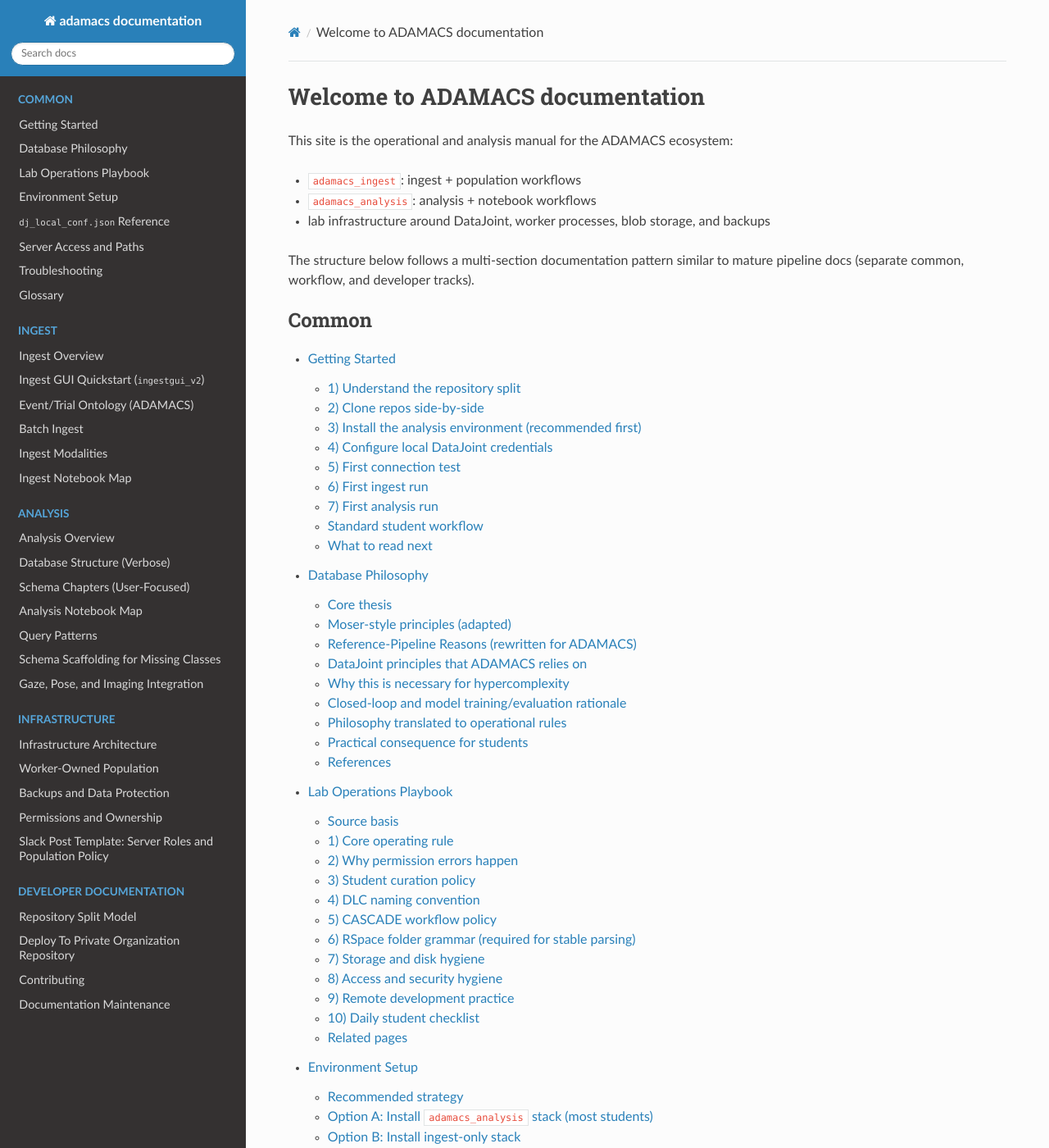
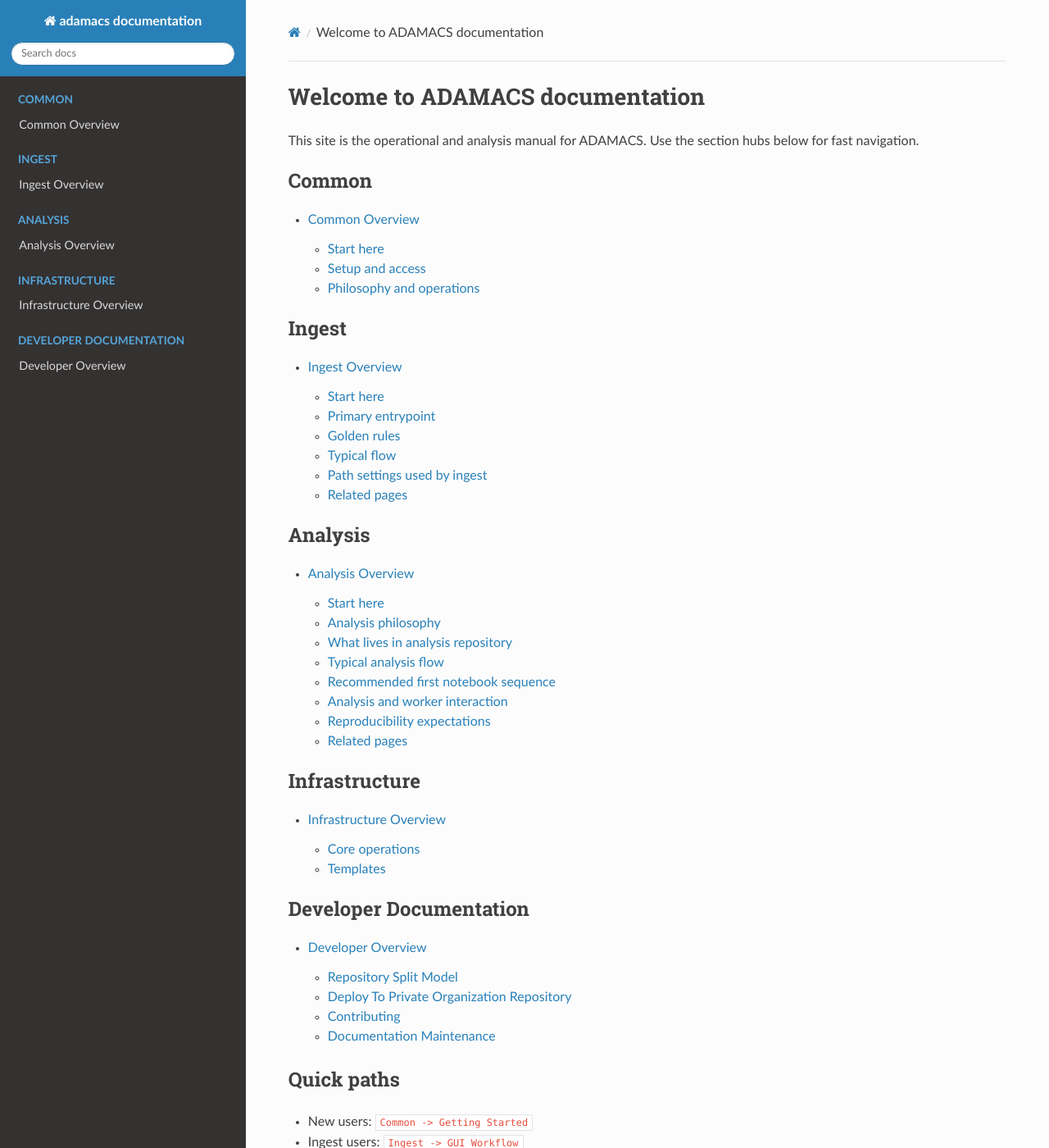
Before and after one commit to trose-neuro/adamacs_documentation, a Sphinx documentation site: the page built from docs/index.md, in a window 1280 px wide and 1400 px high. Shown: the whole window at 82% size. Built offline with Sphinx 7.4.7 and the Read the Docs theme 3.1.0, drawn with Linux system fonts in a browser that asks for light colours; some of the changed text lies outside the part shown.

Commit message:
Reorganize docs navigation and streamline user entry flows

````diff
--- a/docs/analysis/overview.md
+++ b/docs/analysis/overview.md
@@ -1,6 +1,15 @@
 # Analysis Overview
 
 `adamacs_analysis` is the student-facing analysis workspace split from ingest operations.
+
+## Start here
+
+```{toctree}
+:maxdepth: 1
+
+query_patterns
+schema_chapters
+```
 
 ## Analysis philosophy
 
@@ -45,9 +54,11 @@
 
 ## Related pages
 
-- `Analysis -> Database Structure`
-- `Analysis -> Schema Chapters (User-Focused)`
-- `Analysis -> Notebook Map`
-- `Analysis -> Query Patterns`
-- `Analysis -> Schema Scaffolding`
-- `Infrastructure -> Worker-Owned Population`
+```{toctree}
+:maxdepth: 1
+
+database_structure
+notebook_map
+schema_scaffolding
+gaze_pose_imaging
+```
--- a/docs/common/getting_started.md
+++ b/docs/common/getting_started.md
@@ -1,24 +1,12 @@
 # Getting Started
 
-This page gives you the shortest reliable path from zero setup to productive ingest + analysis work.
+This page is the shortest path from zero setup to first successful ingest + first analysis query.
 
-## 1) Understand the repository split
+## 1. Clone repositories side-by-side
 
-ADAMACS is now best used as two working repositories:
-
-- `adamacs_ingest`
-  - ingest-first repository
-  - pipeline definitions, ingest code, task insertion, GUI, batch ingest templates
-- `adamacs_analysis`
-  - analysis-first student repository
-  - querying, plotting, exploratory notebooks, analysis helper code
-
-Operationally:
-- ingest and heavy population tasks are centered in `adamacs_ingest`
-- project-specific analysis should mostly happen in `adamacs_analysis` (easy to fork)
-- students should normally use `adamacs_ingest` directly (no mandatory fork) and contribute improvements via PRs to main
-
-## 2) Clone repos side-by-side
+ADAMACS is used as two repos:
+- `adamacs_ingest` (ingest/task staging)
+- `adamacs_analysis` (querying/analysis notebooks)
 
 ```bash
 cd /path/to/workspace
@@ -26,21 +14,20 @@
 git clone https://github.com/your-org/adamacs_analysis.git
 ```
 
-(If your organization host differs, replace remotes accordingly.)
+## 2. Install environment
 
-## 3) Install the analysis environment (recommended first)
-
-From `adamacs_analysis`:
+Recommended:
 
 ```bash
+cd /path/to/workspace/adamacs_analysis
 ./scripts/install_datajoint_analysis.sh
 ```
 
-This installs a pinned DataJoint pre-2.0 stack and installs both repos in editable mode.
+For detailed install options, use `Common -> Environment Setup`.
 
-## 4) Configure local DataJoint credentials
+## 3. Create local DataJoint config
 
-Create local, untracked config files (details in `dj_local_conf` page):
+Create local config files:
 
 ```bash
 cd /path/to/workspace/adamacs_ingest
@@ -50,53 +37,42 @@
 cp Example_dj_local_conf.json dj_local_conf.json
 ```
 
-Edit host/user/password/path fields for your account.
+Then set host/user/password/path values for your account.
+Reference: `Common -> dj_local_conf`.
 
-## 5) First connection test
+## 4. Verify DB connection
 
-In any Python shell (inside your configured environment):
+In your configured environment:
 
 ```python
 import datajoint as dj
-
 dj.conn()
 print("Connected")
 ```
 
-If this fails, go directly to `Common -> Troubleshooting`.
+If this fails: `Common -> Troubleshooting`.
 
-## 6) First ingest run
+## 5. Do first ingest + first analysis check
 
-Use the ingest GUI entrypoint:
+First ingest:
 
 ```python
 from adamacs.gui import select_sessions
-
 select_sessions(["XX_ANM-0000_2026-01-01_sessXXXX_scanXXXX"])
 ```
 
-You will normally:
-- ingest metadata and insert task rows
-- let workers pick up heavy jobs
+Then open analysis notebook:
+- `adamacs_analysis/notebooks/01_querying_guide.ipynb`
 
-## 7) First analysis run
+## Workflow rules
 
-From `adamacs_analysis`, open notebook:
-- `notebooks/01_querying_guide.ipynb`
-
-Then validate a simple query (for example by subject/session filter) before scaling up.
-
-## Standard student workflow
-
-1. Upload/consolidate data to server share.
-2. Use ingest GUI to register sessions/scans and create task rows.
-3. Wait for worker-managed heavy populations.
-4. Analyze results in `adamacs_analysis` notebooks.
-5. Commit analysis code in your branch/fork and open PR.
+- Stage ingest/task rows from GUI.
+- Let workers run heavy populations.
+- Analyze in `adamacs_analysis`.
 
 ## What to read next
 
-- `Common -> Environment Setup`
+- `Ingest -> Overview`
 - `Ingest -> GUI Workflow`
+- `Analysis -> Overview`
 - `Infrastructure -> Worker-Owned Population`
-- `Analysis -> Overview`
--- /dev/null
+++ b/docs/common/overview.md
@@ -0,0 +1,32 @@
+# Common Overview
+
+Use this section for shared setup and operational basics used by both ingest and analysis.
+
+## Start here
+
+```{toctree}
+:maxdepth: 1
+
+getting_started
+troubleshooting
+glossary
+```
+
+## Setup and access
+
+```{toctree}
+:maxdepth: 1
+
+environment_setup
+dj_local_conf
+servers_access
+```
+
+## Philosophy and operations
+
+```{toctree}
+:maxdepth: 1
+
+database_philosophy
+lab_operations_playbook
+```
--- /dev/null
+++ b/docs/developer/overview.md
@@ -0,0 +1,12 @@
+# Developer Overview
+
+Developer pages cover repository structure, contribution workflow, deployment model, and docs maintenance.
+
+```{toctree}
+:maxdepth: 1
+
+repo_split
+deploy_private_repository
+contributing
+docs_maintenance
+```
--- a/docs/index.md
+++ b/docs/index.md
@@ -1,24 +1,13 @@
 # Welcome to ADAMACS documentation
 
-This site is the operational and analysis manual for the ADAMACS ecosystem:
-- `adamacs_ingest`: ingest + population workflows
-- `adamacs_analysis`: analysis + notebook workflows
-- lab infrastructure around DataJoint, worker processes, blob storage, and backups
-
-The structure below follows a multi-section documentation pattern similar to mature pipeline docs (separate common, workflow, and developer tracks).
+This site is the operational and analysis manual for ADAMACS.
+Use the section hubs below for fast navigation.
 
 ```{toctree}
 :maxdepth: 2
 :caption: Common
 
-common/getting_started
-common/database_philosophy
-common/lab_operations_playbook
-common/environment_setup
-common/dj_local_conf
-common/servers_access
-common/troubleshooting
-common/glossary
+common/overview
 ```
 
 ```{toctree}
@@ -26,11 +15,6 @@
 :caption: Ingest
 
 ingest/overview
-ingest/gui_workflow
-ingest/event_trial_ontology
-ingest/batch_ingest
-ingest/modalities
-ingest/notebook_map
 ```
 
 ```{toctree}
@@ -38,40 +22,28 @@
 :caption: Analysis
 
 analysis/overview
-analysis/database_structure
-analysis/schema_chapters
-analysis/notebook_map
-analysis/query_patterns
-analysis/schema_scaffolding
-analysis/gaze_pose_imaging
 ```
 
 ```{toctree}
 :maxdepth: 2
 :caption: Infrastructure
 
-infrastructure/architecture
-infrastructure/worker_population
-infrastructure/backups
-infrastructure/permissions
-infrastructure/slack_post_template
+infrastructure/overview
 ```
 
 ```{toctree}
 :maxdepth: 2
 :caption: Developer Documentation
 
-developer/repo_split
-developer/deploy_private_repository
-developer/contributing
-developer/docs_maintenance
+developer/overview
 ```
 
-## Intended audiences
+## Quick paths
 
-- Students: start with `Common -> Getting Started`, then `Ingest -> GUI workflow` and `Analysis -> overview`.
-- Advanced analysts: start with `Analysis -> query patterns` and `Infrastructure -> worker population`.
-- Operators/admins: start with `Infrastructure` and `Developer Documentation`.
+- New users: `Common -> Getting Started`
+- Ingest users: `Ingest -> GUI Workflow`
+- Analysis users: `Analysis -> Overview`
+- Operators/admins: `Infrastructure -> Overview`
 
 ## Current infra snapshot (as documented)
 
--- a/docs/infrastructure/architecture.md
+++ b/docs/infrastructure/architecture.md
@@ -172,6 +172,72 @@
   XX_ANM-2172_2026-02-10_sess9FY6AIRM/scan9FY6AIRM/
 ```
 
+## ID token structure (`sessid`, `scanid`, `expid`)
+
+This is the practical ID grammar used by ingest/path parsing.
+These IDs are token strings carried through folder names and DataJoint keys.
+
+Important:
+- these are **not** cryptographic hashes
+- do not rewrite existing IDs after data is ingested
+- treat them as stable opaque identifiers
+
+### Token prefixes and expected shapes
+
+| Concept | Prefix in filenames | Parser expectation in current code | Typical payload |
+| --- | --- | --- | --- |
+| Session token | `sess...` | regex extraction of `sess` token from folder string | 8-character base36-like token |
+| Scan token | `scan...` | scan token parsed from folder names; scan ingest expects an 8-character scan payload | 8-character base36-like token |
+| Suite2p experiment token | `exp...` (inside `suite2p_exp...`) | Suite2p helper writes output folders as `suite2p_exp<token>` | usually matches scan token payload |
+
+### Example mapping
+
+```text
+Folder: XX_ANM-2172_2026-02-10_scan9FY6AIRM_sess9FY6AIRM
+  session_id = sess9FY6AIRM
+  scan_id    = scan9FY6AIRM
+  expid      = 9FY6AIRM   (in paths such as suite2p_exp9FY6AIRM)
+```
+
+### What the 8-character payload is
+
+In current helper code, these payloads are handled as base36-like IDs and can be converted to timestamps in legacy utility code.
+Operationally, this means:
+- the token is time-derived in origin
+- it is used as the stable key payload
+- it should be treated as an ID, not as a value to recompute later
+
+### Implementation pointers (for maintainers)
+
+- Session token extraction: `adamacs/helpers/adamacs_ingest_v2.py` (`get_session_key_from_dir`)
+- Scan token extraction: `adamacs/helpers/adamacs_ingest_v2.py` (`get_scan_key_from_dir`)
+- Scan ingest expectation: `adamacs/ingest/session.py` (`scan_pattern = "scan.{8}"`)
+- Suite2p `expid` folder naming: `adamacs/helpers/s2p_helpers.py` (`suite2p_exp...`)
+- Legacy base36-to-datetime helper: `adamacs/helpers/stack_helpers.py` (`convert_id_to_datetime`)
+
+## External references (pipeline components)
+
+Use these when you need implementation details beyond ADAMACS-specific wrappers.
+
+### DataJoint and Elements
+
+- DataJoint core docs: <https://docs.datajoint.com/core/datajoint-python/latest/>
+- DataJoint Elements index: <https://docs.datajoint.com/elements/>
+- Element Calcium Imaging: <https://docs.datajoint.com/elements/element-calcium-imaging/latest/>
+- Element DeepLabCut: <https://docs.datajoint.com/elements/element-deeplabcut/latest/>
+- Element Event concepts: <https://docs.datajoint.com/elements/element-event/0.2/concepts/>
+
+### Processing/model toolchains
+
+- Suite2p docs: <https://suite2p.readthedocs.io/en/latest/>
+- Suite2p parameters: <https://suite2p.readthedocs.io/en/latest/parameters/>
+- Suite2p inputs/outputs: <https://suite2p.readthedocs.io/en/latest/inputs/>, <https://suite2p.readthedocs.io/en/latest/outputs/>
+- Suite2p source: <https://github.com/MouseLand/suite2p>
+- DISK source: <https://github.com/bozeklab/DISK>
+- CASCADE source: <https://github.com/HelmchenLabSoftware/Cascade>
+- DeepLabCut docs: <https://deeplabcut.github.io/DeepLabCut/>
+- DeepLabCut source: <https://github.com/DeepLabCut/DeepLabCut>
+
 ## ASCII interaction sketch
 
 ```text
--- /dev/null
+++ b/docs/infrastructure/overview.md
@@ -0,0 +1,22 @@
+# Infrastructure Overview
+
+Infrastructure pages define server roles, worker boundaries, permissions, and backup policy.
+
+## Core operations
+
+```{toctree}
+:maxdepth: 1
+
+architecture
+worker_population
+permissions
+backups
+```
+
+## Templates
+
+```{toctree}
+:maxdepth: 1
+
+slack_post_template
+```
--- a/docs/ingest/overview.md
+++ b/docs/ingest/overview.md
@@ -3,6 +3,14 @@
 `adamacs_ingest` is where you register new sessions and create processing tasks.
 
 ## Start here
+
+```{toctree}
+:maxdepth: 1
+
+gui_workflow
+```
+
+## Primary entrypoint
 
 Use `ingestgui_v2` first:
 - notebook: `adamacs_ingest/notebooks/00_ingest_gui_workflow_adamacs_ingest_v2.ipynb`
@@ -31,7 +39,11 @@
 
 ## Related pages
 
-- `Ingest -> GUI Workflow`
-- `Ingest -> Event/Trial Ontology`
-- `Ingest -> Batch Ingest`
-- `Infrastructure -> Worker-Owned Population`
+```{toctree}
+:maxdepth: 1
+
+event_trial_ontology
+batch_ingest
+modalities
+notebook_map
+```
````
Also changed, not shown: docs/common/troubleshooting.md (+1 -0 lines).
